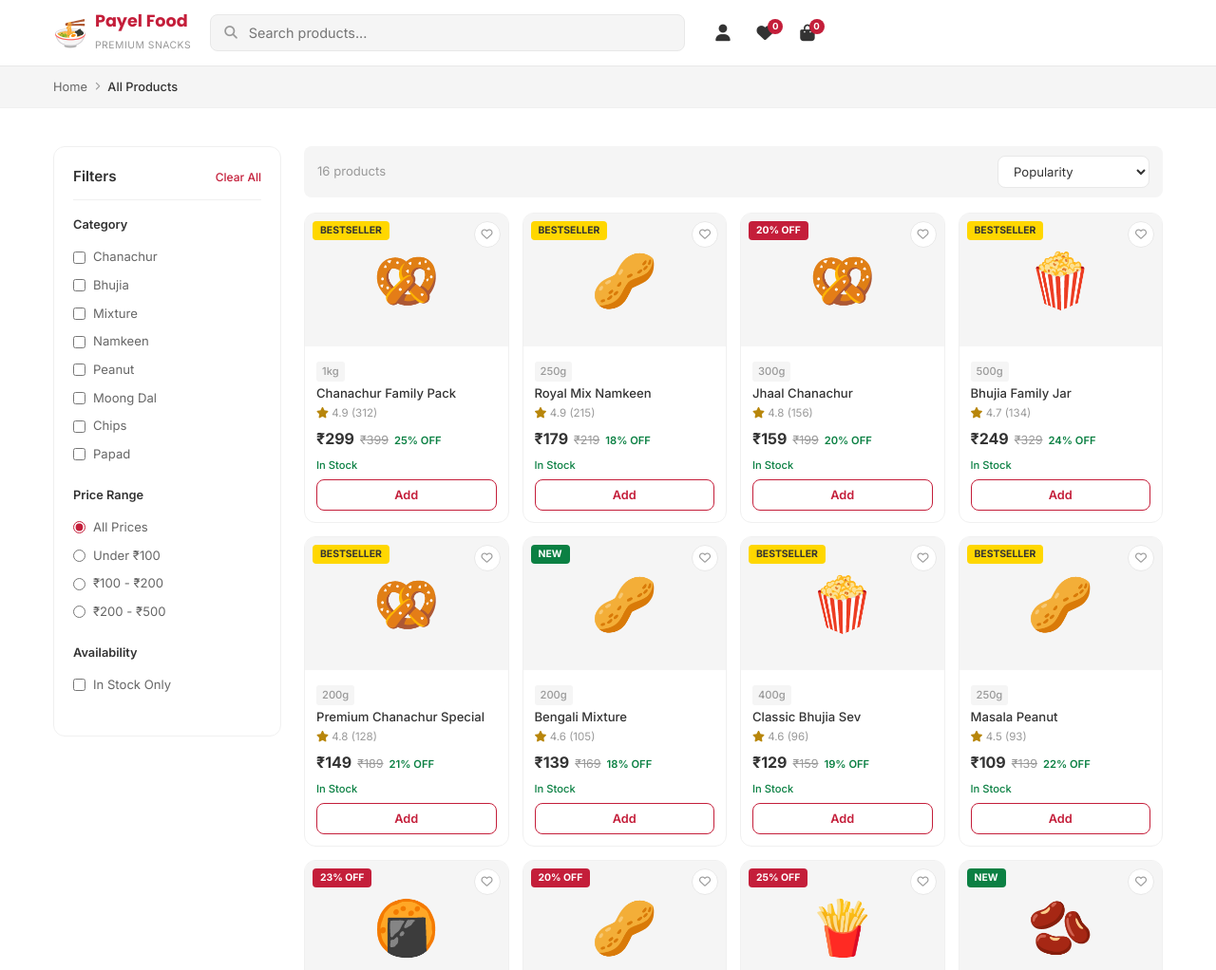
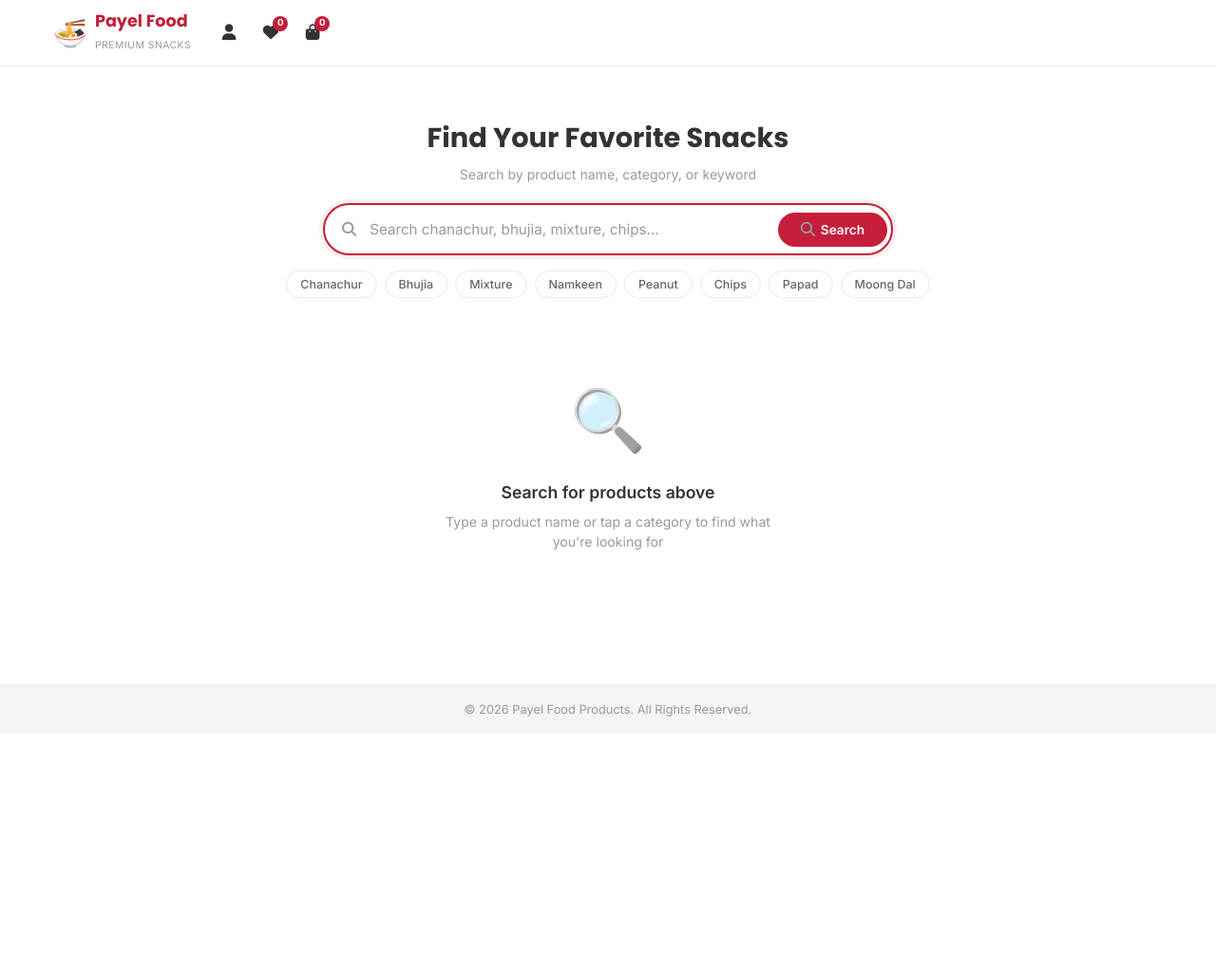
Before and after one commit to surojbera1000/Payel, a plain HTML site: page pages/products.html in a window 1280 px wide. Shown: the top 1022 px of the page at 95% size. After the commit the page ends 800 px from the top, so only its background shows below. Drawn offline with Linux system fonts and the light colour scheme.

Commit message:
Products page: remove default product grid, add search-first UI
- Removed all products displayed by default on the products page
- Added a prominent search bar with Search button (rounded pill style)
- Added quick-tap category tags below search (Chanachur, Bhujia, etc.)
- Products only show AFTER user searches or taps a category
- Default state shows 'Search for products above' with icon
- Live search as user types (after 2 chars)
- Clear search button to go back to default state
- Search results show count and highlighted search term
- URL param ?cat= still works (auto-searches that category)
- Mobile responsive: 2-col grid on mobile, 4-col on desktop

```diff
--- a/pages/products.html
+++ b/pages/products.html
@@ -20,90 +20,56 @@
                     <span class="logo-icon">🍜</span>
                     <div class="logo-text"><strong>Payel Food</strong><small>Premium Snacks</small></div>
                 </a>
-                <div class="search-wrapper" id="searchWrapper">
-                    <div class="search-box">
-                        <i class="fas fa-search"></i>
-                        <input type="text" id="searchInput" placeholder="Search products..." autocomplete="off">
-                    </div>
-                    <div class="search-dropdown" id="searchDropdown"></div>
-                </div>
                 <div class="header-actions">
-                    <a href="account.html" class="header-btn"><i class="fas fa-user"></i></a>
-                    <a href="wishlist.html" class="header-btn"><i class="fas fa-heart"></i><span class="count-badge" id="wishlistCount">0</span></a>
-                    <a href="cart.html" class="header-btn"><i class="fas fa-shopping-bag"></i><span class="count-badge" id="cartCount">0</span></a>
+                    <a href="account.html" class="header-icon-btn"><i class="fas fa-user"></i></a>
+                    <a href="wishlist.html" class="header-icon-btn"><i class="fas fa-heart"></i><span class="count-badge" id="wishlistCount">0</span></a>
+                    <a href="cart.html" class="header-icon-btn"><i class="fas fa-shopping-bag"></i><span class="count-badge" id="cartCount">0</span></a>
                 </div>
             </div>
         </div>
     </header>
 
-    <!-- Breadcrumb -->
-    <div class="breadcrumb-bar">
+    <!-- Product Search Section -->
+    <section class="section" style="padding-top: 24px;">
         <div class="container">
-            <nav class="breadcrumb">
-                <a href="../index.html">Home</a>
-                <i class="fas fa-chevron-right"></i>
-                <span id="breadcrumbCurrent">All Products</span>
-            </nav>
+            <!-- Big Search Bar -->
+            <div class="product-search-hero">
+                <h2>Find Your Favorite Snacks</h2>
+                <p>Search by product name, category, or keyword</p>
+                <div class="product-search-box">
+                    <i class="fas fa-search"></i>
+                    <input type="text" id="productSearchInput" placeholder="Search chanachur, bhujia, mixture, chips..." autocomplete="off" autofocus>
+                    <button class="search-btn" id="searchBtn" onclick="searchProducts()">
+                        <i class="fas fa-search"></i> Search
+                    </button>
+                </div>
+                <!-- Quick Category Tags -->
+                <div class="quick-tags">
+                    <button class="quick-tag" onclick="quickSearch('chanachur')">Chanachur</button>
+                    <button class="quick-tag" onclick="quickSearch('bhujia')">Bhujia</button>
+                    <button class="quick-tag" onclick="quickSearch('mixture')">Mixture</button>
+                    <button class="quick-tag" onclick="quickSearch('namkeen')">Namkeen</button>
+                    <button class="quick-tag" onclick="quickSearch('peanut')">Peanut</button>
+                    <button class="quick-tag" onclick="quickSearch('chips')">Chips</button>
+                    <button class="quick-tag" onclick="quickSearch('papad')">Papad</button>
+                    <button class="quick-tag" onclick="quickSearch('moongdal')">Moong Dal</button>
                 </div>
             </div>
 
-    <!-- Page Content -->
-    <section class="section">
-        <div class="container">
-            <div class="page-layout">
-                <!-- Sidebar Filters -->
-                <aside class="filter-sidebar" id="filterSidebar">
-                    <div class="filter-header">
-                        <h3>Filters</h3>
-                        <button class="filter-clear" onclick="clearFilters()">Clear All</button>
-                    </div>
-
-                    <div class="filter-group">
-                        <h4>Category</h4>
-                        <label class="filter-check"><input type="checkbox" value="chanachur" onchange="applyFilters()"> Chanachur</label>
-                        <label class="filter-check"><input type="checkbox" value="bhujia" onchange="applyFilters()"> Bhujia</label>
-                        <label class="filter-check"><input type="checkbox" value="mixture" onchange="applyFilters()"> Mixture</label>
-                        <label class="filter-check"><input type="checkbox" value="namkeen" onchange="applyFilters()"> Namkeen</label>
-                        <label class="filter-check"><input type="checkbox" value="peanut" onchange="applyFilters()"> Peanut</label>
-                        <label class="filter-check"><input type="checkbox" value="moongdal" onchange="applyFilters()"> Moong Dal</label>
-                        <label class="filter-check"><input type="checkbox" value="chips" onchange="applyFilters()"> Chips</label>
-                        <label class="filter-check"><input type="checkbox" value="papad" onchange="applyFilters()"> Papad</label>
-                    </div>
-
-                    <div class="filter-group">
-                        <h4>Price Range</h4>
-                        <label class="filter-check"><input type="radio" name="price" value="all" onchange="applyFilters()" checked> All Prices</label>
-                        <label class="filter-check"><input type="radio" name="price" value="0-100" onchange="applyFilters()"> Under ₹100</label>
-                        <label class="filter-check"><input type="radio" name="price" value="100-200" onchange="applyFilters()"> ₹100 - ₹200</label>
-                        <label class="filter-check"><input type="radio" name="price" value="200-500" onchange="applyFilters()"> ₹200 - ₹500</label>
-                    </div>
-
-                    <div class="filter-group">
-                        <h4>Availability</h4>
-                        <label class="filter-check"><input type="checkbox" id="stockFilter" onchange="applyFilters()"> In Stock Only</label>
-                    </div>
-                </aside>
-
-                <!-- Products Area -->
-                <div class="products-area">
-                    <div class="products-toolbar">
-                        <div class="toolbar-left">
-                            <button class="filter-toggle-btn" onclick="toggleFilters()"><i class="fas fa-sliders-h"></i> Filters</button>
-                            <span class="product-count" id="productCount">16 products</span>
-                        </div>
-                        <div class="toolbar-right">
-                            <select id="sortSelect" onchange="applyFilters()">
-                                <option value="popular">Popularity</option>
-                                <option value="newest">Newest First</option>
-                                <option value="price-low">Price: Low to High</option>
-                                <option value="price-high">Price: High to Low</option>
-                                <option value="discount">Highest Discount</option>
-                                <option value="rating">Highest Rated</option>
-                            </select>
-                        </div>
+            <!-- Search Results (Hidden until search) -->
+            <div id="searchResults" style="display: none;">
+                <div class="search-results-header">
+                    <span id="resultsCount"></span>
+                    <button class="clear-search-btn" onclick="clearSearch()"><i class="fas fa-times"></i> Clear Search</button>
                 </div>
                 <div class="products-grid" id="productsGrid"></div>
             </div>
+
+            <!-- Default State: No products shown -->
+            <div id="defaultState" class="search-default-state">
+                <div class="default-illustration">🔍</div>
+                <h3>Search for products above</h3>
+                <p>Type a product name or tap a category to find what you're looking for</p>
             </div>
         </div>
     </section>
@@ -118,70 +84,267 @@
     <div id="toastContainer"></div>
     <script src="../js/main.js"></script>
     <script>
-    // Products page logic
-    function applyFilters() {
-        const cats = [...document.querySelectorAll('.filter-group input[type=checkbox][value]:checked')].map(c => c.value);
-        const priceVal = document.querySelector('input[name=price]:checked')?.value || 'all';
-        const stockOnly = document.getElementById('stockFilter')?.checked;
-        const sortVal = document.getElementById('sortSelect').value;
-
-        let filtered = [...PRODUCTS];
-
-        // Category filter
-        if (cats.length > 0) {
-            filtered = filtered.filter(p => cats.includes(p.category));
+    // Search Products
+    function searchProducts() {
+        const query = document.getElementById('productSearchInput').value.toLowerCase().trim();
+        if (query.length < 1) {
+            showDefaultState();
+            return;
+        }
+        performSearch(query);
     }
 
-        // Price filter
-        if (priceVal !== 'all') {
-            const [min, max] = priceVal.split('-').map(Number);
-            filtered = filtered.filter(p => p.price >= min && p.price <= max);
+    function quickSearch(term) {
+        document.getElementById('productSearchInput').value = term;
+        performSearch(term);
     }
 
-        // Stock filter
-        if (stockOnly) filtered = filtered.filter(p => p.stock);
+    function performSearch(query) {
+        const results = PRODUCTS.filter(p =>
+            p.name.toLowerCase().includes(query) ||
+            p.category.toLowerCase().includes(query) ||
+            p.desc.toLowerCase().includes(query)
+        );
 
-        // Sort
-        switch (sortVal) {
-            case 'price-low': filtered.sort((a, b) => a.price - b.price); break;
-            case 'price-high': filtered.sort((a, b) => b.price - a.price); break;
-            case 'newest': filtered.sort((a, b) => b.id - a.id); break;
-            case 'discount': filtered.sort((a, b) => getDiscount(b.price, b.mrp) - getDiscount(a.price, a.mrp)); break;
-            case 'rating': filtered.sort((a, b) => b.rating - a.rating); break;
-            default: filtered.sort((a, b) => b.reviews - a.reviews);
+        document.getElementById('defaultState').style.display = 'none';
+        document.getElementById('searchResults').style.display = 'block';
+
+        document.getElementById('resultsCount').innerHTML = results.length > 0
+            ? `<strong>${results.length}</strong> product${results.length !== 1 ? 's' : ''} found for "<em>${query}</em>"`
+            : `No products found for "<em>${query}</em>"`;
+
+        document.getElementById('productsGrid').innerHTML = results.length > 0
+            ? results.map(p => renderProductCard(p)).join('')
+            : `<div class="no-results">
+                <span style="font-size:3rem;display:block;margin-bottom:12px;">😕</span>
+                <h3>No products found</h3>
+                <p>Try a different search term or browse categories above.</p>
+               </div>`;
     }
 
-        document.getElementById('productCount').textContent = `${filtered.length} product${filtered.length !== 1 ? 's' : ''}`;
-        document.getElementById('productsGrid').innerHTML = filtered.length > 0
-            ? filtered.map(p => renderProductCard(p)).join('')
-            : '<div class="no-results"><i class="fas fa-search"></i><p>No products found. Try different filters.</p></div>';
+    function clearSearch() {
+        document.getElementById('productSearchInput').value = '';
+        showDefaultState();
     }
 
-    function clearFilters() {
-        document.querySelectorAll('.filter-group input[type=checkbox]').forEach(c => c.checked = false);
-        document.querySelector('input[name=price][value=all]').checked = true;
-        document.getElementById('sortSelect').value = 'popular';
-        applyFilters();
+    function showDefaultState() {
+        document.getElementById('searchResults').style.display = 'none';
+        document.getElementById('defaultState').style.display = 'flex';
     }
 
-    function toggleFilters() {
-        document.getElementById('filterSidebar').classList.toggle('active');
+    // Enter key to search
+    document.getElementById('productSearchInput').addEventListener('keyup', function(e) {
+        if (e.key === 'Enter') searchProducts();
+        // Live search as user types (after 2 chars)
+        if (this.value.length >= 2) {
+            performSearch(this.value.toLowerCase().trim());
+        } else if (this.value.length === 0) {
+            showDefaultState();
         }
+    });
 
-    // Init: check URL params for category
+    // Check URL params
     document.addEventListener('DOMContentLoaded', () => {
         const params = new URLSearchParams(window.location.search);
         const cat = params.get('cat');
         if (cat) {
-            const cb = document.querySelector(`input[value="${cat}"]`);
-            if (cb) cb.checked = true;
-            document.getElementById('breadcrumbCurrent').textContent = cat.charAt(0).toUpperCase() + cat.slice(1);
+            document.getElementById('productSearchInput').value = cat;
+            performSearch(cat);
         }
-        applyFilters();
         updateCartUI();
         updateWishlistUI();
-        initSearch();
     });
     </script>
+
+    <style>
+    /* Product Search Page Specific Styles */
+    .product-search-hero {
+        text-align: center;
+        padding: 30px 0 20px;
+    }
+    .product-search-hero h2 {
+        font-family: var(--font-heading);
+        font-size: 1.5rem;
+        font-weight: 700;
+        margin-bottom: 6px;
+        color: var(--text);
+    }
+    .product-search-hero p {
+        font-size: 0.88rem;
+        color: var(--text-muted);
+        margin-bottom: 20px;
+    }
+    .product-search-box {
+        display: flex;
+        align-items: center;
+        max-width: 600px;
+        margin: 0 auto 16px;
+        background: var(--white);
+        border: 2px solid var(--border);
+        border-radius: 50px;
+        padding: 4px 4px 4px 18px;
+        transition: var(--transition);
+    }
+    .product-search-box:focus-within {
+        border-color: var(--primary);
+        box-shadow: 0 0 0 4px rgba(196, 30, 58, 0.08);
+    }
+    .product-search-box i {
+        color: var(--text-muted);
+        font-size: 0.95rem;
+    }
+    .product-search-box input {
+        flex: 1;
+        border: none;
+        background: none;
+        padding: 12px 14px;
+        font-size: 0.95rem;
+        outline: none;
+        color: var(--text);
+    }
+    .product-search-box input::placeholder {
+        color: var(--text-muted);
+    }
+    .search-btn {
+        background: var(--primary);
+        color: white;
+        border: none;
+        padding: 10px 24px;
+        border-radius: 50px;
+        font-size: 0.85rem;
+        font-weight: 600;
+        cursor: pointer;
+        display: flex;
+        align-items: center;
+        gap: 6px;
+        transition: var(--transition);
+        white-space: nowrap;
+    }
+    .search-btn:hover {
+        background: var(--primary-dark);
+    }
+
+    /* Quick Tags */
+    .quick-tags {
+        display: flex;
+        flex-wrap: wrap;
+        justify-content: center;
+        gap: 8px;
+        margin-top: 14px;
+    }
+    .quick-tag {
+        padding: 6px 14px;
+        border-radius: 20px;
+        border: 1px solid var(--border);
+        background: var(--white);
+        font-size: 0.78rem;
+        font-weight: 500;
+        color: var(--text-light);
+        cursor: pointer;
+        transition: var(--transition);
+    }
+    .quick-tag:hover {
+        border-color: var(--primary);
+        color: var(--primary);
+        background: var(--primary-light);
+    }
+
+    /* Search Results Header */
+    .search-results-header {
+        display: flex;
+        align-items: center;
+        justify-content: space-between;
+        margin-bottom: 16px;
+        padding: 12px 0;
+        border-bottom: 1px solid var(--border-light);
+    }
+    .search-results-header span {
+        font-size: 0.88rem;
+        color: var(--text-light);
+    }
+    .search-results-header em {
+        color: var(--primary);
+        font-style: normal;
+        font-weight: 600;
+    }
+    .clear-search-btn {
+        font-size: 0.8rem;
+        color: var(--text-muted);
+        display: flex;
+        align-items: center;
+        gap: 4px;
+        padding: 6px 12px;
+        border-radius: 20px;
+        border: 1px solid var(--border);
+        background: var(--white);
+        cursor: pointer;
+        transition: var(--transition);
+    }
+    .clear-search-btn:hover {
+        border-color: var(--primary);
+        color: var(--primary);
+    }
+
+    /* Default State */
+    .search-default-state {
+        display: flex;
+        flex-direction: column;
+        align-items: center;
+        justify-content: center;
+        padding: 60px 20px;
+        text-align: center;
+    }
+    .default-illustration {
+        font-size: 4rem;
+        margin-bottom: 16px;
+        opacity: 0.6;
+    }
+    .search-default-state h3 {
+        font-size: 1.1rem;
+        font-weight: 600;
+        margin-bottom: 6px;
+        color: var(--text);
+    }
+    .search-default-state p {
+        font-size: 0.88rem;
+        color: var(--text-muted);
+        max-width: 350px;
+    }
+
+    /* Products Grid for this page */
+    .products-grid {
+        display: grid;
+        grid-template-columns: repeat(2, 1fr);
+        gap: 14px;
+    }
+    .products-grid .product-card {
+        min-width: auto;
+        max-width: none;
+    }
+
+    .no-results {
+        grid-column: 1 / -1;
+        text-align: center;
+        padding: 40px 20px;
+        color: var(--text-muted);
+    }
+    .no-results h3 { margin-bottom: 4px; }
+    .no-results p { font-size: 0.85rem; }
+
+    @media (min-width: 768px) {
+        .products-grid { grid-template-columns: repeat(3, 1fr); }
+        .product-search-hero h2 { font-size: 1.8rem; }
+    }
+    @media (min-width: 1024px) {
+        .products-grid { grid-template-columns: repeat(4, 1fr); }
+    }
+    @media (max-width: 480px) {
+        .product-search-box { border-radius: 12px; padding: 4px 4px 4px 14px; }
+        .search-btn { padding: 10px 16px; }
+        .search-btn span { display: none; }
+        .product-search-hero h2 { font-size: 1.2rem; }
+        .quick-tag { font-size: 0.72rem; padding: 5px 10px; }
+    }
+    </style>
 </body>
 </html>
```
Lines whose indentation alone changed are shown as unchanged.
